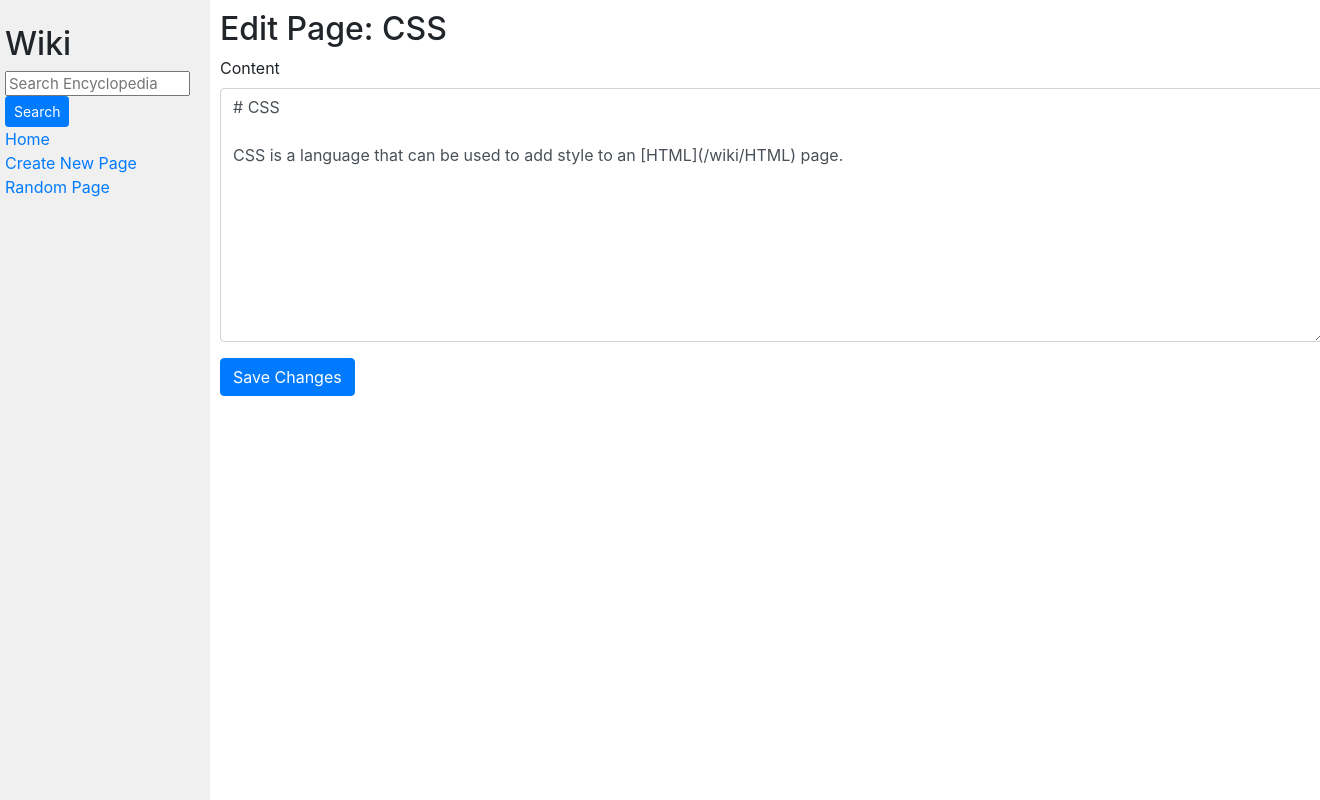
After one commit to drcokefloat/wiki, a Django app: page /wiki/CSS/edit in a window 1320 px wide; the page is wider, and only the part inside the window is pictured. The commit adds this page. Run offline with Django 3.2, Linux system fonts and the light colour scheme; some libraries are stand-ins or nearby versions.

Commit message:
Finished adding the remaining features to the Wiki.

```diff
--- /dev/null
+++ b/encyclopedia/templates/encyclopedia/edit.html
@@ -0,0 +1,18 @@
+{% extends "encyclopedia/layout.html" %}
+
+{% block title %}
+Edit {{ title }}
+{% endblock %}
+
+{% block body %}
+<h2>Edit Page: {{ title }}</h2>
+
+<form action="{% url 'edit' title=title %}" method="post">
+    {% csrf_token %}
+    <div class="form-group">
+        <label for="content">Content</label>
+        <textarea class="form-control" id="content" name="content" rows="10">{{ content }}</textarea>
+    </div>
+    <button type="submit" class="btn btn-primary">Save Changes</button>
+</form>
+{% endblock %}
--- a/encyclopedia/templates/encyclopedia/entry.html
+++ b/encyclopedia/templates/encyclopedia/entry.html
@@ -6,4 +6,5 @@
 
 {% block body %}
     <div>{{ content|safe }}</div>
+    <a href="{% url 'edit' title=title %}" class="btn btn-secondary">Edit Page</a>
 {% endblock %}
--- a/encyclopedia/templates/encyclopedia/layout.html
+++ b/encyclopedia/templates/encyclopedia/layout.html
@@ -23,7 +23,7 @@
                     <a href="{% url 'create' %}">Create New Page</a>
                 </div>
                 <div>
-                    Random Page
+                    <a href="{% url 'random' %}">Random Page</a>
                 </div>
                 {% block nav %}
                 {% endblock %}
--- a/encyclopedia/urls.py
+++ b/encyclopedia/urls.py
@@ -1,5 +1,4 @@
 from django.urls import path
-
 from . import views
 
 urlpatterns = [
@@ -7,4 +6,6 @@ urlpatterns = [
     path("search", views.search, name="search"),
     path("wiki/<str:title>", views.entry, name="entry"),
     path("create", views.create, name="create"),
+    path("wiki/<str:title>/edit", views.edit, name="edit"),
+    path("random", views.random_page, name="random"),
 ]
--- a/encyclopedia/util.py
+++ b/encyclopedia/util.py
@@ -13,17 +13,18 @@ def list_entries():
                 for filename in filenames if filename.endswith(".md")))
 
 
-def save_entry(title, content):
+def save_entry(title, content, is_edit=False):
     """
     Saves an encyclopedia entry, given its title and Markdown
     content. If an existing entry with the same title already exists,
-    it is replaced.
+    it is replaced. If is_edit is True, it does not prepend the title.
     """
     filename = f"entries/{title}.md"
-    full_content = f"# {title}\n\n{content}"  # Prepend the title as a Markdown header
+    if not is_edit:
+        content = f"# {title}\n\n{content}"  # Prepend the title as a Markdown header
     if default_storage.exists(filename):
         default_storage.delete(filename)
-    default_storage.save(filename, ContentFile(full_content))
+    default_storage.save(filename, ContentFile(content))
 
 
 def get_entry(title):
--- a/encyclopedia/views.py
+++ b/encyclopedia/views.py
@@ -3,6 +3,7 @@ from django.http import HttpResponse
 from . import util
 
 import markdown2
+import random
 
 
 def index(request):
@@ -71,3 +72,31 @@ def create(request):
         return redirect('entry', title=title)
 
     return render(request, "encyclopedia/create.html")
+
+
+def edit(request, title):
+    if request.method == "POST":
+        # Save the updated content
+        content = request.POST.get("content", "").strip()
+        util.save_entry(title, content, is_edit=True)  # Pass is_edit=True
+        return redirect('entry', title=title)
+
+    # Pre-populate the form with the existing content
+    content = util.get_entry(title)
+    if content is None:
+        return render(request, "encyclopedia/error.html", {
+            "message": f"The page '{title}' does not exist."
+        })
+
+    return render(request, "encyclopedia/edit.html", {
+        "title": title,
+        "content": content
+    })
+
+
+def random_page(request):
+    entries = util.list_entries()
+    if entries:
+        random_entry = random.choice(entries)
+        return redirect('entry', title=random_entry)
+    return redirect('index')  # Redirect to the index if no entries exist
```
Also changed, not shown: entries/Django.md (+2 -0 lines), entries/FINALTEST.md (added, +5 -0 lines), entries/Git.md (+6 -0 lines), entries/Hello.md (+3 -1 lines), entries/Ruby.md (added, +3 -0 lines).
